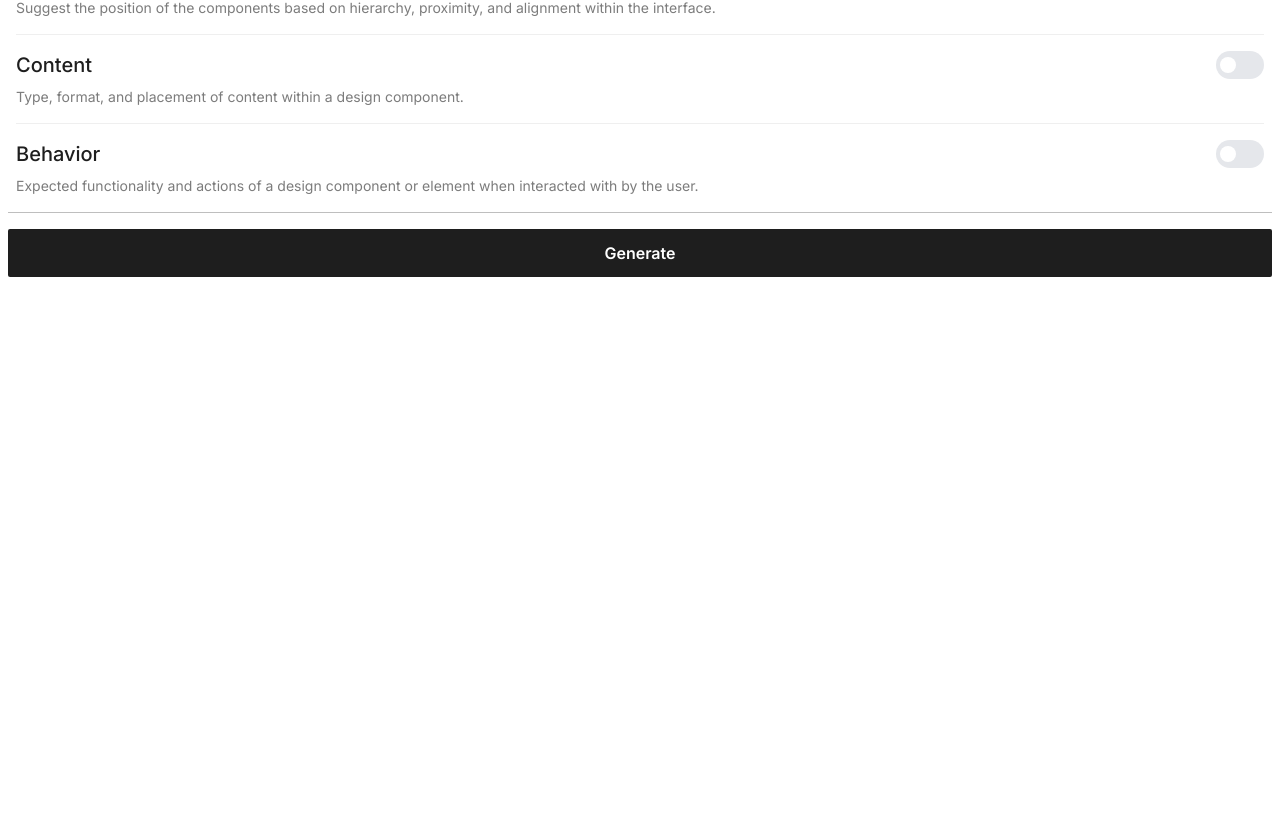
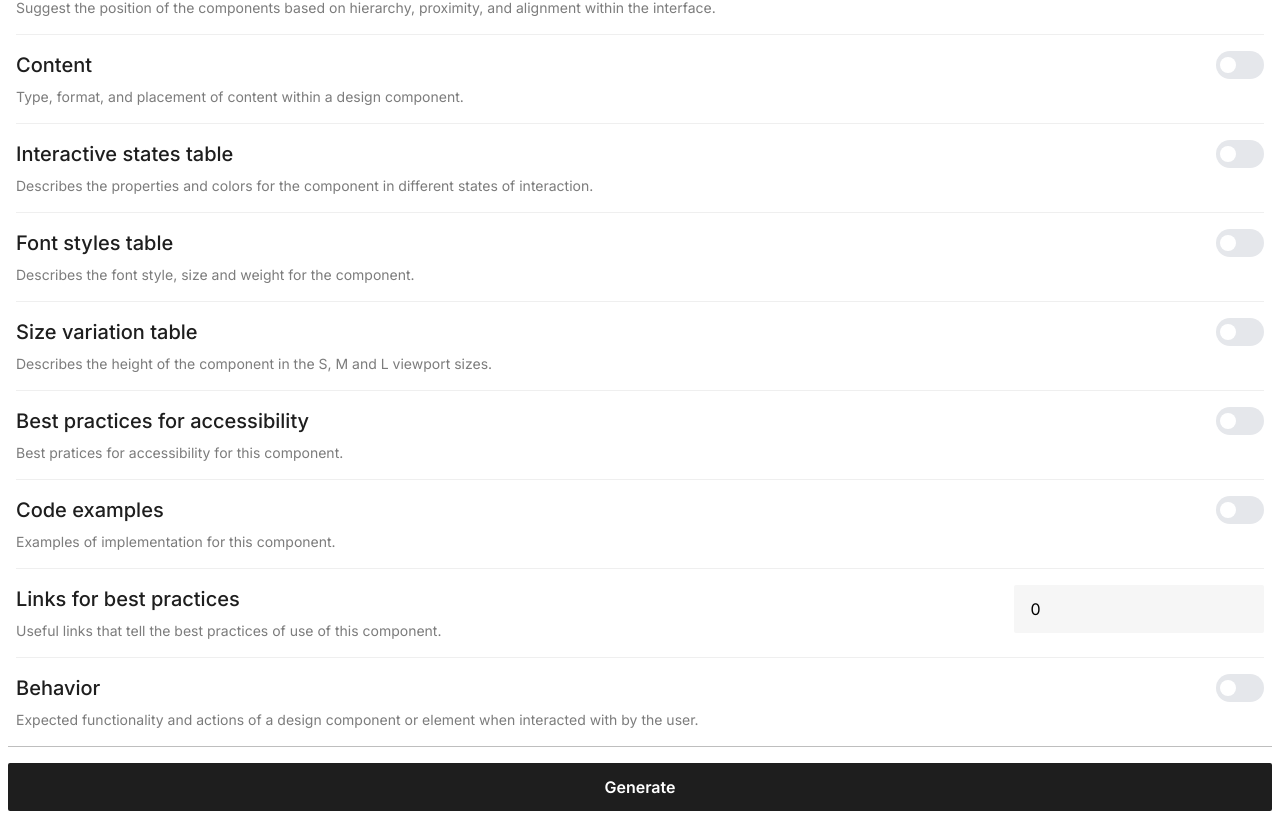
Before and after one commit to dejardim/dsdoc, a React (Create React App) app: page / in a window 1280 px wide. Shown: the part 573-1392 px from the top of the page. Before the commit the page ends 858 px from the top, so only its background shows below. Built offline with nearby package versions, Linux system fonts and the light colour scheme.

Commit message:
feat: adding service to send request to chat gpt

```diff
--- a/src/components/GenerateButton.tsx
+++ b/src/components/GenerateButton.tsx
@@ -1,16 +1,30 @@
 import React from "react";
+import generateDoc from "../services/openai";
+import { additionalOptions, options } from "../interfaces/options.interfaces";
 
-export const GenerateButton: React.FC = () => {
+export const GenerateButton: React.FC<buttonProps> = (props) => {
+  const generate = async () => {
+    const response = await generateDoc(props.componentName, props.options, props.addOptions);
+
+    console.log(response);
+  }
+
   return (
     <>
       <div className="mx-2">
         <div className="mt-4 border-t" style={{ borderColor: "#BEBEBE" }} />
       </div>
       <div className="mx-2 mt-4 mb-2">
-        <button className="bg-[#1E1E1E] h-12 w-full rounded-sm text-white font-semibold">
+        <button onClick={generate} className="bg-[#1E1E1E] h-12 w-full rounded-sm text-white font-semibold" disabled={props.componentName === ''}>
           Generate
         </button>
       </div>
     </>
   );
 };
+
+interface buttonProps {
+  options: options;
+  componentName: string;
+  addOptions: additionalOptions
+}
--- a/src/components/Input.tsx
+++ b/src/components/Input.tsx
@@ -1,12 +1,13 @@
 import React from "react";
 
-export const Input: React.FC<InputProps> = ({placeholder}) => {
+export const Input: React.FC<InputProps> = ({placeholder, changeComponent}) => {
   return (
     <div className="w-full">
       <input
         className="h-12 w-full py-2 pl-4 pr-12 rounded-sm focus:outline-none placeholder-[#B7B7B7] bg-[#F6F6F6]"
         type="text"
         placeholder={placeholder}
+        onChange={e => changeComponent(e.target.value)}
       />
     </div>
   );
@@ -14,4 +15,5 @@ export const Input: React.FC<InputProps> = ({placeholder}) => {
 
 interface InputProps {
     placeholder: string;
+    changeComponent: (itemValue: string) => void;
 }
--- a/src/components/PersonalizationItems.tsx
+++ b/src/components/PersonalizationItems.tsx
@@ -1,63 +1,101 @@
-import React, { useState } from "react";
+import React from "react";
 import { Switch } from "@headlessui/react";
 import { Divider } from "./Divider";
 import { Content } from "./Content";
+import { additionalOptions, options } from "../interfaces/options.interfaces";
 
-export const PersonalizationItems: React.FC = () => {
-  const [whenToUse, setWheToUse] = useState(false);
-  const [anatomy, setAnatomy] = useState(false);
-  const [placement, setPlacement] = useState(false);
-  const [content, setContent] = useState(false);
+interface personalizationListProps {
+  options: options;
+  addOptions: additionalOptions;
+  changeOptions: (itemName: string, itemValue: boolean) => void;
+  changeAddOptions: (itemName: string, itemValue: boolean|string) => void;
+}
 
-  const [behavior, setBehavior] = useState(false);
-  const [states, setStates] = useState(false);
-  const [interactions, setInteractions] = useState(false);
+export const PersonalizationItems: React.FC<personalizationListProps> = (props) => {
 
   const items = [
     {
       name: "When to use",
+      prop: "whentouse",
       value:
         "Specify the appropriate scenarios or contexts in which the component should be used.",
-      state: whenToUse,
-      setState: setWheToUse,
+      state: props.options.whentouse,
     },
     {
       name: "Anatomy",
+      prop: "anatomy",
       value:
         "Structural composition and elements of a design component or element.",
-      state: anatomy,
-      setState: setAnatomy,
+      state: props.options.anatomy,
     },
     {
       name: "Placement",
+      prop: "placement",
       value:
         "Suggest the position of the components based on hierarchy, proximity, and alignment within the interface.",
-      state: placement,
-      setState: setPlacement,
+      state: props.options.placement,
     },
     {
       name: "Content",
+      prop: "content",
       value:
         "Type, format, and placement of content within a design component.",
-      state: content,
-      setState: setContent,
+      state: props.options.content,
     },
   ];
 
   const behaviorItems = [
     {
       name: "States",
+      prop: "states",
       value:
         "Different visual states or variations of a design component or element, such as hover or active states.",
-      state: states,
-      setState: setStates,
+      state: props.options.states,
     },
     {
       name: "Interactions",
+      prop: "interactions",
       value:
         "Ways in which users can interact with a design component, such as through clicking, scrolling, or dragging.",
-      state: interactions,
-      setState: setInteractions,
+      state: props.options.interactions,
+    },
+  ];
+
+  const additionalItems = [
+    {
+      name: "Interactive states table",
+      prop: "interactivestates",
+      value:
+        "Describes the properties and colors for the component in different states of interaction.",
+      state: props.addOptions.interactivestates,
+    },
+    {
+      name: "Font styles table",
+      prop: "fontconfig",
+      value:
+        "Describes the font style, size and weight for the component.",
+      state: props.addOptions.fontconfig,
+    },
+    {
+      name: "Size variation table",
+      prop: "sizevariation",
+      value:
+        "Describes the height of the component in the S, M and L viewport sizes.",
+      state: props.addOptions.sizevariation,
+    },
+    {
+      name: "Best practices for accessibility",
+      prop: "bestpractices",
+      value:
+        "Best pratices for accessibility for this component.",
+      state: props.addOptions.bestpractices,
+    },
+    {
+      name: "Code examples",
+      prop: "codeexamples",
+      value:
+        "Examples of implementation for this component.",
+      state: props.addOptions.codeexamples,
     },
   ];
 
@@ -76,7 +114,39 @@ export const PersonalizationItems: React.FC = () => {
               <div className="w-1/5 flex justify-end">
                 <Switch
                   checked={item.state}
-                  onChange={item.setState}
+                  onChange={(e) => props.changeOptions(item.prop, e)}
+                  className={`${
+                    item.state ? "bg-blue-600" : "bg-gray-200"
+                  } relative inline-flex h-7 w-12 items-center rounded-full`}
+                >
+                  <span className="sr-only">Enable {item.name}</span>
+                  <span
+                    className={`${
+                      item.state ? "translate-x-7" : "translate-x-1"
+                    } inline-block h-4 w-4 transform rounded-full bg-white transition`}
+                  />
+                </Switch>
+              </div>
+            </div>
+          </Content>
+          <Divider />
+        </div>
+      ))}
+
+      {additionalItems.map((item, index) => (
+        <div key={index}>
+          <Content>
+            <div className="w-full flex justify-between">
+              <div className="w-4/5">
+                <p className="font-medium text-xl mb-2 text-[#1E1E1E]">
+                  {item.name}
+                </p>
+                <p className="text-sm text-[#7C7C7C]">{item.value}</p>
+              </div>
+              <div className="w-1/5 flex justify-end">
+                <Switch
+                  checked={item.state}
+                  onChange={(e) => props.changeAddOptions(item.prop, e)}
                   className={`${
                     item.state ? "bg-blue-600" : "bg-gray-200"
                   } relative inline-flex h-7 w-12 items-center rounded-full`}
@@ -98,6 +168,26 @@ export const PersonalizationItems: React.FC = () => {
       <Content>
         <div className="w-full flex justify-between">
           <div className="w-4/5">
+            <p className="font-medium text-xl mb-2 text-[#1E1E1E]">
+              Links for best practices
+            </p>
+            <p className="text-sm text-[#7C7C7C]">Useful links that tell the best practices of use of this component.</p>
+          </div>
+          <div className="w-1/5 flex justify-end">
+            <input
+              className="h-12 w-full py-2 pl-4 pr-12 rounded-sm focus:outline-none placeholder-[#B7B7B7] bg-[#F6F6F6]"
+              type="number"
+              value={props.addOptions.links}
+              onChange={e => props.changeAddOptions('links', e.target.value)}
+            />
+          </div>
+        </div>
+      </Content>
+      <Divider />
+
+      <Content>
+        <div className="w-full flex justify-between">
+          <div className="w-4/5">
             <p className="font-medium text-xl mb-2 text-[#1E1E1E]">Behavior</p>
             <p className="text-sm text-[#7C7C7C]">
               Expected functionality and actions of a design component or
@@ -106,22 +196,22 @@ export const PersonalizationItems: React.FC = () => {
           </div>
           <div className="w-1/5 flex justify-end">
             <Switch
-              checked={behavior}
-              onChange={setBehavior}
+              checked={props.options.behavior}
+              onChange={(e) => props.changeOptions('behavior', e)}
               className={`${
-                behavior ? "bg-blue-600" : "bg-gray-200"
+                props.options.behavior ? "bg-blue-600" : "bg-gray-200"
               } relative inline-flex h-7 w-12 items-center rounded-full`}
             >
               <span className="sr-only">Enable Behavior</span>
               <span
                 className={`${
-                  behavior ? "translate-x-7" : "translate-x-1"
+                  props.options.behavior ? "translate-x-7" : "translate-x-1"
                 } inline-block h-4 w-4 transform rounded-full bg-white transition`}
               />
             </Switch>
           </div>
         </div>
-        {behavior && (
+        {props.options.behavior && (
           <div className="w-full rounded-lg mt-4 pt-5 bg-[#FAFAFA]">
             <Content>
               {behaviorItems.map((item, index) => (
@@ -137,7 +227,7 @@ export const PersonalizationItems: React.FC = () => {
                       <div className="w-1/5 flex justify-end">
                         <Switch
                           checked={item.state}
-                          onChange={item.setState}
+                          onChange={(e) => props.changeOptions(item.prop, e)}
                           className={`${
                             item.state ? "bg-blue-600" : "bg-gray-200"
                           } relative inline-flex h-7 w-12 items-center rounded-full`}
--- /dev/null
+++ b/src/interfaces/options.interfaces.ts
@@ -0,0 +1,18 @@
+export interface options {
+    whentouse: boolean;
+    anatomy: boolean;
+    placement: boolean;
+    content: boolean;
+    behavior: boolean;
+    states: boolean;
+    interactions: boolean;
+}
+
+export interface additionalOptions {
+    links: number|string;
+    interactivestates: boolean;
+    fontconfig: boolean;
+    sizevariation: boolean;
+    bestpractices: boolean;
+    codeexamples: boolean;
+}
--- a/src/pages/HomePage/HomePage.tsx
+++ b/src/pages/HomePage/HomePage.tsx
@@ -1,4 +1,4 @@
-import React from "react";
+import React, { useState } from "react";
 import { Content } from "../../components/Content";
 import { Divider } from "../../components/Divider";
 import { GenerateButton } from "../../components/GenerateButton";
@@ -7,6 +7,26 @@ import { PersonalizationItems } from "../../components/PersonalizationItems";
 import { PseudoNavBar } from "../../components/PseudoNavBar";
 
 export const Home: React.FC = () => {
+  const [componentName, setComponentName] = useState('');
+  const [options, setOptions] = useState({ whentouse: false, anatomy: false, placement: false, content: false, behavior: false, states: false, interactions: false });
+  const [addOptions, setAddOptions] = useState({ links: '0', interactivestates: false, fontconfig: false, sizevariation: false, bestpractices: false, codeexamples: false });
+
+  const changeOptions = (itemName: string, itemValue: boolean) => {
+    if (itemName === "behavior" && !itemValue) {
+      setOptions(state => ({ ...state, [itemName]: itemValue, "states": false, "interactions": false }));
+    } else {
+      setOptions(state => ({ ...state, [itemName]: itemValue }));
+    }
+  }
+
+  const changeAddOptions = (itemName: string, itemValue: boolean|string) => {
+    setAddOptions(state => ({ ...state, [itemName]: itemValue }));
+  }
+
+  const changeComponent = (itemValue: string) => {
+    setComponentName(itemValue);
+  }
+
   return (
     <>
       <PseudoNavBar />
@@ -21,16 +41,16 @@ export const Home: React.FC = () => {
 
         <Content>
           <p className="font-bold text-base mb-4 text-[#1E1E1E]">Which component do you want to generate documentation?</p>
-          <Input placeholder="e.g.: button, accordion, etc" />
+          <Input changeComponent={changeComponent} placeholder="e.g.: button, accordion, etc" />
         </Content>
 
         <Content>
           <h2 className="font-bold text-xl my-8">Personalization</h2>
         </Content>
 
-        <PersonalizationItems />
+        <PersonalizationItems options={options} addOptions={addOptions} changeOptions={changeOptions} changeAddOptions={changeAddOptions} />
 
-        <GenerateButton />
+        <GenerateButton options={options} componentName={componentName} addOptions={addOptions} />
       </div>
   </>
   );
--- /dev/null
+++ b/src/services/openai.ts
@@ -0,0 +1,73 @@
+import axios from "axios";
+import { additionalOptions, options } from "../interfaces/options.interfaces";
+
+const props = {
+    whentouse: "when to use",
+    anatomy: "anatomy",
+    placement: "placement",
+    content: "content",
+    behavior: "behavior",
+    states: "states",
+    interactions: "interactions",
+};
+
+const generatePrompt = (component: string, options: options, addOptions: additionalOptions) => {
+    let prompt = `Write a design system component documentation for the ${component} component. describe following points:`;
+
+    type ObjectKey = keyof typeof options;
+
+    const arr = Object.entries(props).filter(([key, value]) => options[key as ObjectKey]);
+    const personalizationArr = arr.map(([key, value]) => value);
+
+    prompt = `${prompt} ${personalizationArr.join(', ')}.`;
+
+    const nLinks = parseInt(addOptions.links as string);
+
+    if (!isNaN(nLinks) && nLinks > 0) {
+        prompt = `${prompt} Add ${nLinks} links for best practices of this component.`;
+    }
+
+    if (addOptions.interactivestates) {
+        prompt = `${prompt} Add a table with the interactive states (default, hover, active, focus, disabled) of the component and describe: element, state, property and color token.`;
+    }
+
+    if (addOptions.fontconfig) {
+        prompt = `${prompt} Add a table with the title and content of the component and describe: element, font size in px and rem, font weight and type token.`;
+    }
+
+    if (addOptions.sizevariation) {
+        prompt = `${prompt} Add a table with 3 size variations of the component with the sizes S, M, and L and describe the height in px and rem.`;
+    }
+
+    if (addOptions.bestpractices) {
+        prompt = `${prompt} Add a text about the best practices for accessibility for this component.`;
+    }
+
+    if (addOptions.codeexamples) {
+        prompt = `${prompt} Add code examples for the implementation of this component.`;
+    }
+
+    return prompt;
+}
+
+export default async function generateDoc(component: string, options: options, additionalOptions: additionalOptions) {
+    const prompt = generatePrompt(component, options, additionalOptions);
+
+    const body = {
+        "model": "gpt-3.5-turbo",
+        "messages": [
+            {
+                "role": "user",
+                "content": prompt
+            }
+        ]
+    };
+
+    const response = await axios.post('https://api.openai.com/v1/chat/completions', body, {
+        headers: {
+            Authorization: `Bearer ${process.env.REACT_APP_OPENAI_KEY}`
+        }
+    });
+
+    return response;
+}
```
Also changed, not shown: 1 other file (tests, documents, lock files or other folders).
